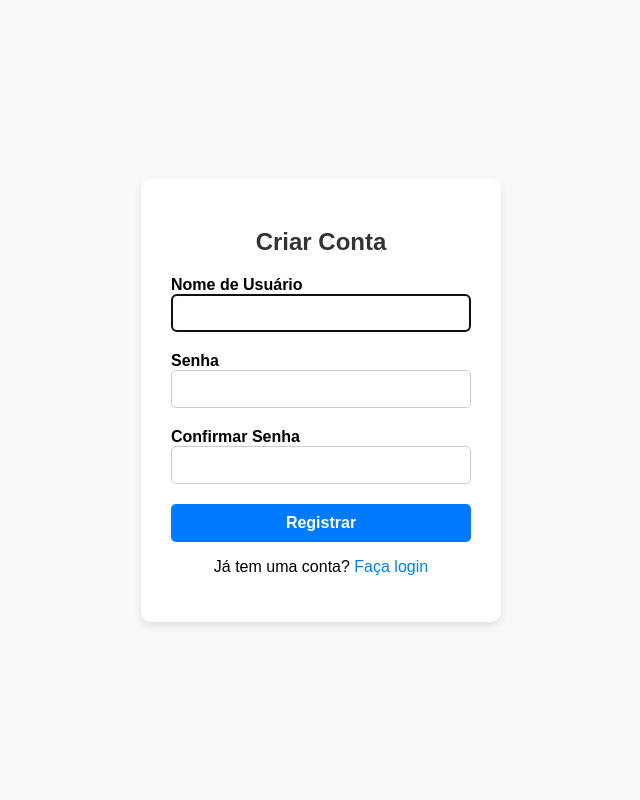
After one commit to Nuno-lxm/AD, a Django app: page /glm/register/ in a window 1280 px wide. The commit adds this page. Shown: the whole page, without its empty margins (319-959 px from the left). Run offline with Django 5.2, Linux system fonts and the light colour scheme.

Commit message:
Add files via upload

```diff
--- a/glm/models.py
+++ b/glm/models.py
@@ -1,11 +1,13 @@
 from datetime import datetime
 
+from django.contrib.auth.models import User
 from django.core.exceptions import ValidationError
 from django.db import models
 import uuid
 
 class Fornecedor(models.Model):
     id = models.UUIDField(primary_key=True, default=uuid.uuid4, editable=False)
+    user = models.OneToOneField(User, on_delete=models.CASCADE)
     nome = models.CharField(max_length=100)
     contacto = models.CharField(max_length=15)
     email = models.EmailField()
--- /dev/null
+++ b/glm/templates/registration/register.html
@@ -0,0 +1,112 @@
+<!DOCTYPE html>
+<html lang="pt-PT">
+<head>
+    <meta charset="UTF-8">
+    <meta name="viewport" content="width=device-width, initial-scale=1.0">
+    <title>Registrar-se</title>
+    <style>
+        body {
+            font-family: Arial, sans-serif;
+            background-color: #f8f9fa;
+            display: flex;
+            justify-content: center;
+            align-items: center;
+            height: 100vh;
+            margin: 0;
+        }
+        .login-container {
+            background-color: white;
+            padding: 30px;
+            border-radius: 10px;
+            box-shadow: 0 4px 8px rgba(0, 0, 0, 0.1);
+            width: 300px;
+        }
+        h2 {
+            color: #333;
+            text-align: center;
+        }
+        .form-group {
+            margin-bottom: 20px;
+        }
+        label {
+            font-weight: bold;
+            display: block;
+        }
+        input[type="text"], input[type="email"], input[type="password"] {
+            width: 100%;
+            padding: 10px;
+            border: 1px solid #ccc;
+            border-radius: 5px;
+            font-size: 14px;
+            box-sizing: border-box;  /* Ensure padding doesn't affect width */
+        }
+        .btn {
+            display: inline-block;
+            width: 100%;
+            padding: 10px;
+            font-size: 16px;
+            font-weight: bold;
+            text-align: center;
+            color: white;
+            background-color: #007bff;
+            border-radius: 5px;
+            border: none;
+            cursor: pointer;
+        }
+        .btn:hover {
+            background-color: #0056b3;
+        }
+        .error-message {
+            color: red;
+            text-align: center;
+            margin-bottom: 15px;
+        }
+        .link {
+            display: block;
+            text-align: center;
+            margin-top: 10px;
+        }
+        .link a {
+            text-decoration: none;
+            color: #007bff;
+        }
+        .link a:hover {
+            text-decoration: underline;
+        }
+    </style>
+</head>
+<body>
+
+    <div class="login-container">
+        <h2>Criar Conta</h2>
+
+        {% if user_form.errors %}
+            <div class="error-message">
+                <p>Por favor, corrija os erros abaixo:</p>
+            </div>
+        {% endif %}
+
+        <form method="post">
+            {% csrf_token %}
+            <div class="form-group">
+                <label for="id_username">Nome de Usuário</label>
+                {{ user_form.username }}
+            </div>
+            <div class="form-group">
+                <label for="id_password1">Senha</label>
+                {{ user_form.password1 }}
+            </div>
+            <div class="form-group">
+                <label for="id_password2">Confirmar Senha</label>
+                {{ user_form.password2 }}
+            </div>
+            <button type="submit" class="btn">Registrar</button>
+        </form>
+
+        <div class="link">
+            <p>Já tem uma conta? <a href="{% url 'login' %}">Faça login</a></p>
+        </div>
+    </div>
+
+</body>
+</html>
--- a/glm/urls.py
+++ b/glm/urls.py
@@ -1,14 +1,16 @@
 from django.urls import path, include
 from rest_framework.routers import DefaultRouter
+from django.contrib.auth import views as auth_views
 from .views import EncomendaViewSet, MedicamentoViewSet, FornecedorViewSet, AtualizarMedicamentoView, glm_client, \
     adicionar_fornecedor, adicionar_medicamento, adicionar_encomenda, editar_fornecedor, apagar_fornecedor, \
     editar_medicamento, apagar_medicamento, editar_encomenda, apagar_encomenda, fornecedor_detalhes, encomenda_detalhes, \
-    medicamento_detalhes, confirmar_encomenda
+    medicamento_detalhes, confirmar_encomenda, register_user, UserViewSet, apagar_user, user_detalhes, login_view
 
 router = DefaultRouter()
 router.register(r'encomendas', EncomendaViewSet)
 router.register(r'medicamentos', MedicamentoViewSet)
 router.register(r'fornecedores', FornecedorViewSet)
+router.register(r'users', UserViewSet)
 
 urlpatterns = [
     path('api/', include(router.urls)),
@@ -32,4 +34,13 @@ urlpatterns = [
     path('encomenda/editar/<uuid:id>/', editar_encomenda, name='editar_encomenda'),
     path('encomenda/apagar/<uuid:id>/', apagar_encomenda, name='apagar_encomenda'),
     path('confirmar_encomenda/<uuid:id>/', confirmar_encomenda, name='confirmar_encomenda'),
+
+    #URLs para User
+    path('login/', login_view, name='login'),
+    path('logout/', auth_views.LogoutView.as_view(), name='logout'),
+    path('register/', register_user, name='register'),
+# URLs para User
+    path('user/detalhes/<int:user_id>/', user_detalhes, name='detalhes_user'),
+    path('users/apagar/<int:user_id>/', apagar_user, name='apagar_user'),
+
 ] + router.urls
--- a/glm/views.py
+++ b/glm/views.py
@@ -1,25 +1,35 @@
 from datetime import datetime
 
+from django.contrib.auth import login
+from django.contrib.auth.decorators import login_required, user_passes_test
+from django.contrib.auth.forms import UserCreationForm, AuthenticationForm
+from django.contrib.auth.models import User
 from django.core.exceptions import ValidationError
 from django.http import JsonResponse
 from django.shortcuts import render, redirect, get_object_or_404
 from rest_framework import viewsets, status
+from rest_framework.permissions import IsAuthenticated
 from rest_framework.response import Response
 from rest_framework.views import APIView
 import requests
 
-from .forms import FornecedorForm, MedicamentoForm, EncomendaForm
+from .forms import FornecedorForm, MedicamentoForm, EncomendaForm, UserForm
 from .models import Encomenda, Medicamento, Fornecedor
-from .serializers import EncomendaSerializer, MedicamentoSerializer, FornecedorSerializer
+from .serializers import EncomendaSerializer, MedicamentoSerializer, FornecedorSerializer, UserSerializer
 
 FORNECEDORES_API_URL = 'http://127.0.0.1:8000/glm/api/fornecedores/'
 MEDICAMENTOS_API_URL = 'http://127.0.0.1:8000/glm/api/medicamentos/'
 ENCOMENDAS_API_URL = 'http://127.0.0.1:8000/glm/api/encomendas/'
 
+def is_staff(user):
+    return user.is_staff
+
+@login_required
 def glm_client(request):
-    fornecedores = requests.get(FORNECEDORES_API_URL).json()
-    medicamentos = requests.get(MEDICAMENTOS_API_URL).json()
+    fornecedores = Fornecedor.objects.all()
+    medicamentos = Medicamento.objects.all()
     encomendas = Encomenda.objects.select_related('medicamento').all()
+    users = User.objects.all()  # Buscando todos os usuários
 
     if request.method == 'POST':
         if 'new-supplier' in request.POST:
@@ -41,22 +51,35 @@ def glm_client(request):
     context = {
         'fornecedores': fornecedores,
         'medicamentos': medicamentos,
-        'encomendas': encomendas
+        'encomendas': encomendas,
+        'users': users  # Adicionando os usuários ao contexto
     }
 
     return render(request, 'glm/glm_client.html', context)
 
+
+@login_required
+@user_passes_test(is_staff)
 def adicionar_fornecedor(request):
     if request.method == 'POST':
         form = FornecedorForm(request.POST)
+        user_id = request.POST.get('user')  # Obtém o ID do utilizador selecionado
         if form.is_valid():
-            form.save()
-            return redirect('glm_client')  # Redireciona para a página principal
+            fornecedor = form.save(commit=False)
+            user = User.objects.get(id=user_id)  # Obtém o utilizador pelo ID
+            fornecedor.user = user  # Associa o fornecedor ao utilizador
+            fornecedor.save()
+            return redirect('glm_client')
     else:
         form = FornecedorForm()
 
-    return render(request, 'glm/fornecedores/adicionar_fornecedor.html', {'form': form})
+    # Filtra os utilizadores que ainda não têm fornecedor associado
+    users_without_supplier = User.objects.filter(fornecedor__isnull=True)
+    return render(request, 'glm/fornecedores/adicionar_fornecedor.html',
+                  {'form': form, 'users': users_without_supplier})
 
+@login_required
+@user_passes_test(is_staff)
 def adicionar_medicamento(request):
     if request.method == 'POST':
         form = MedicamentoForm(request.POST)
@@ -67,6 +90,8 @@ def adicionar_medicamento(request):
         form = MedicamentoForm()
     return render(request, 'glm/medicamentos/adicionar_medicamento.html', {'form': form})
 
+@login_required
+@user_passes_test(is_staff)
 def adicionar_encomenda(request):
     if request.method == 'POST':
         form = EncomendaForm(request.POST)
@@ -83,6 +108,7 @@ def adicionar_encomenda(request):
 
     return render(request, 'glm/encomendas/adicionar_encomenda.html', {'form': form})
 
+@login_required
 def editar_fornecedor(request, id):
     fornecedor = get_object_or_404(Fornecedor, id=id)
     if request.method == 'POST':
@@ -94,6 +120,8 @@ def editar_fornecedor(request, id):
         form = FornecedorForm(instance=fornecedor)
     return render(request, 'glm/fornecedores/editar_fornecedor.html', {'form': form})
 
+@login_required
+@user_passes_test(is_staff)
 def apagar_fornecedor(request, id):
     fornecedor = get_object_or_404(Fornecedor, id=id)
     if request.method == 'POST':
@@ -101,7 +129,8 @@ def apagar_fornecedor(request, id):
         return redirect('glm_client')  # Isso depende de sua implementação
     return render(request, 'glm/confirmar_apagar.html', {'fornecedor': fornecedor})
 
-# Medicamento
+@login_required
+@user_passes_test(is_staff)
 def editar_medicamento(request, id):
     medicamento = get_object_or_404(Medicamento, id=id)
     if request.method == 'POST':
@@ -113,6 +142,8 @@ def editar_medicamento(request, id):
         form = MedicamentoForm(instance=medicamento)
     return render(request, 'glm/medicamentos/editar_medicamento.html', {'form': form})
 
+@login_required
+@user_passes_test(is_staff)
 def apagar_medicamento(request, id):
     medicamento = get_object_or_404(Medicamento, id=id)
     if request.method == 'POST':
@@ -120,7 +151,8 @@ def apagar_medicamento(request, id):
         return redirect('glm_client')  # Isso depende de sua implementação
     return render(request, 'glm/confirmar_apagar.html', {'medicamento': medicamento})
 
-# Encomenda
+@login_required
+@user_passes_test(is_staff)
 def editar_encomenda(request, id):
     encomenda = get_object_or_404(Encomenda, id=id)
     if request.method == 'POST':
@@ -132,6 +164,8 @@ def editar_encomenda(request, id):
         form = EncomendaForm(instance=encomenda)
     return render(request, 'glm/encomendas/editar_encomenda.html', {'form': form})
 
+@login_required
+@user_passes_test(is_staff)
 def apagar_encomenda(request, id):
     encomenda = get_object_or_404(Encomenda, id=id)
     if request.method == 'POST':
@@ -139,36 +173,45 @@ def apagar_encomenda(request, id):
         return redirect('glm_client')
     return render(request, 'glm/confirmar_apagar.html', {'encomenda': encomenda})
 
-# View para Fornecedor
+@login_required
+@user_passes_test(is_staff)
+def apagar_user(request, user_id):
+    user = get_object_or_404(User, id=user_id)
+    user.delete()  # Exclui o usuário
+    return redirect('glm_client')
+
+@login_required
 def fornecedor_detalhes(request, id):
     fornecedor = get_object_or_404(Fornecedor, id=id)
     encomendas = Encomenda.objects.filter(fornecedor=fornecedor)
     medicamentos = Medicamento.objects.filter(fornecedor=fornecedor)
     return render(request, 'glm/fornecedores/detalhes_fornecedor.html', {'fornecedor': fornecedor, 'encomendas': encomendas, 'medicamentos': medicamentos})
 
-# View para Medicamento
+@login_required
 def medicamento_detalhes(request, id):
     medicamento = get_object_or_404(Medicamento, id=id)
     return render(request, 'glm/medicamentos/detalhes_medicamento.html', {'medicamento': medicamento})
 
-# View para Encomenda
+@login_required
 def encomenda_detalhes(request, id):
     encomenda = get_object_or_404(Encomenda, id=id)
     return render(request, 'glm/encomendas/detalhes_encomenda.html', {'encomenda': encomenda})
 
-class EncomendaViewSet(viewsets.ModelViewSet):
-    queryset = Encomenda.objects.all()
-    serializer_class = EncomendaSerializer
+@login_required
+def user_detalhes(request, user_id):
+    user = get_object_or_404(User, id=user_id)
+    context = {
+        'user': user,
+    }
+    return render(request, 'glm/users/detalhes_user.html', context)
 
-class MedicamentoViewSet(viewsets.ModelViewSet):
-    queryset = Medicamento.objects.all()
-    serializer_class = MedicamentoSerializer
+@login_required
+def medicamentos_fornecedor(request):
+    fornecedor = request.user.fornecedor  # Obter o fornecedor associado ao usuário logado
+    medicamentos = Medicamento.objects.filter(fornecedor=fornecedor)
+    return render(request, 'medicamentos_fornecedor.html', {'medicamentos': medicamentos})
 
-class FornecedorViewSet(viewsets.ModelViewSet):
-    queryset = Fornecedor.objects.all()
-    serializer_class = FornecedorSerializer
-
-
+@login_required
 def confirmar_encomenda(request, id):
     encomenda = get_object_or_404(Encomenda, id=id)
     medicamento = encomenda.medicamento
@@ -208,3 +251,92 @@ class AtualizarMedicamentoView(APIView):
             return Response({"message": "Stock atualizado com sucesso."}, status=status.HTTP_200_OK)
         except Medicamento.DoesNotExist:
             return Response({"error": "Medicamento não encontrado."}, status=status.HTTP_404_NOT_FOUND)
+
+
+def register_user(request):
+    if request.method == 'POST':
+        user_form = UserCreationForm(request.POST)  # Use seu formulário de usuário customizado, se necessário
+        if user_form.is_valid():
+            # Salva o usuário, mas não define a senha por enquanto
+            user = user_form.save(commit=False)
+            user.set_password(user_form.cleaned_data['password1'])  # Define a senha
+            user.save()
+
+            # Faz login do usuário após o registro
+            login(request, user)
+
+            return redirect('login')  # Redireciona para a página de login após o registro
+    else:
+        user_form = UserCreationForm()  # Ou o seu formulário customizado, se necessário
+
+    return render(request, 'registration/register.html', {'user_form': user_form})
+
+
+def login_view(request):
+    if request.method == 'POST':
+        form = AuthenticationForm(request, data=request.POST)
+        if form.is_valid():
+            user = form.get_user()
+            login(request, user)
+            return redirect(request.GET.get('next', 'glm/glm_client/'))  # Redirecionamento para o app glm
+    else:
+        form = AuthenticationForm()
+
+    return render(request, 'registration/login.html', {'form': form})
+
+class EncomendaViewSet(viewsets.ModelViewSet):
+    queryset = Encomenda.objects.all()
+    serializer_class = EncomendaSerializer
+    permission_classes = [IsAuthenticated]
+
+    def get_queryset(self):
+        """
+        Filtra as encomendas para que fornecedores vejam apenas as suas encomendas.
+        """
+        user = self.request.user
+        if user.is_staff:
+            return Encomenda.objects.all()  # Staff vê todas as encomendas
+        return Encomenda.objects.filter(fornecedor=user)  # Fornecedores veem apenas suas encomendas
+
+
+class MedicamentoViewSet(viewsets.ModelViewSet):
+    queryset = Medicamento.objects.all()
+    serializer_class = MedicamentoSerializer
+    permission_classes = [IsAuthenticated]
+
+    def get_queryset(self):
+        """
+        Filtra os medicamentos para que fornecedores vejam apenas os seus medicamentos.
+        """
+        user = self.request.user
+        if user.is_staff:
+            return Medicamento.objects.all()  # Staff vê todos os medicamentos
+        return Medicamento.objects.filter(fornecedor=user)  # Fornecedores veem apenas seus medicamentos
+
+
+class FornecedorViewSet(viewsets.ModelViewSet):
+    queryset = Fornecedor.objects.all()
+    serializer_class = FornecedorSerializer
+    permission_classes = [IsAuthenticated]
+
+    def get_queryset(self):
+        """
+        Filtra os fornecedores para que apenas o staff veja todos os fornecedores.
+        """
+        user = self.request.user
+        if user.is_staff:
+            return Fornecedor.objects.all()  # Staff vê todos os fornecedores
+        return Fornecedor.objects.filter(user=user)  # Fornecedor vê apenas sua própria conta
+
+
+class UserViewSet(viewsets.ModelViewSet):
+    queryset = User.objects.all()
+    serializer_class = UserSerializer
+    permission_classes = [IsAuthenticated]
+
+    def get_queryset(self):
+
+        user = self.request.user
+        if user.is_staff:
+            return User.objects.all()  # Staff vê todos os usuários
+        return User.objects.filter(id=user.id)  # Usuário vê apenas seu próprio perfil
```
Also changed, not shown: DJango/settings.py (+14 -12 lines), glm/forms.py (+10 -1 lines), glm/serializers.py (+14 -0 lines), glm/templates/glm/fornecedores/adicionar_fornecedor.html (+21 -1 lines), glm/templates/glm/glm_client.html (+86 -5 lines), glm/templates/glm/users/detalhes_user.html (added, +80 -0 lines), glm/templates/registration/login.html (added, +112 -0 lines), ponderacoes.txt (+11 -2 lines), db.sqlite3, glm/migrations/0004_fornecedor_user.py (added).
